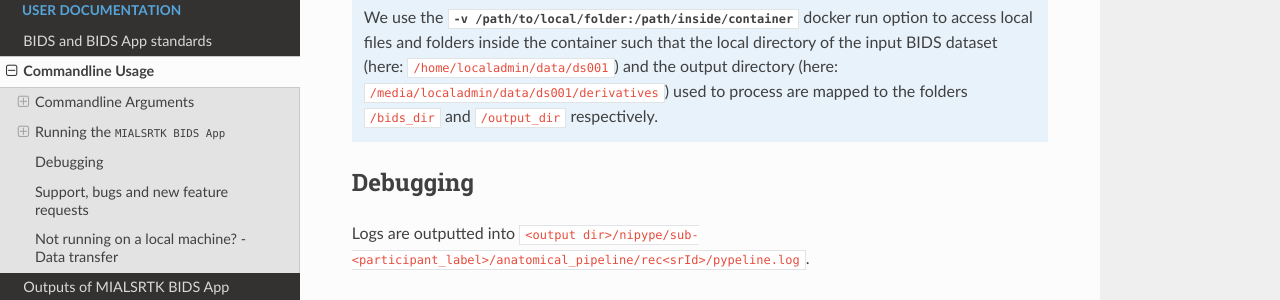
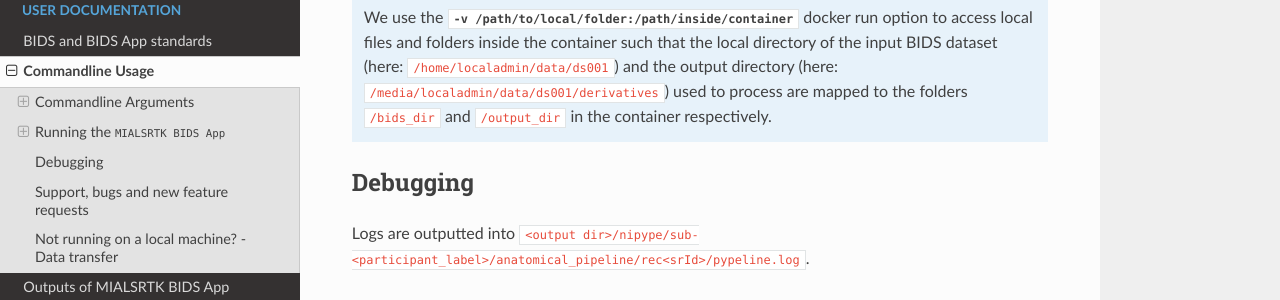
Before and after one commit to Medical-Image-Analysis-Laboratory/mialsuperresolutiontoolkit, a Sphinx documentation site: the page built from documentation/usage.rst, in a window 1280 px wide and 900 px high, scrolled down 2179 px. Shown: the part 151-451 px from the top of the window. Built offline with Sphinx 7.4.7 and the Read the Docs theme 2.0.0, drawn with Linux system fonts in a browser that asks for light colours; the version number could not be read and is left out.

Commit message:
DOC: update note for -v in usage.rst [skip ci]

```diff
--- a/documentation/usage.rst
+++ b/documentation/usage.rst
@@ -105,7 +105,7 @@ If you need a finer control over the container execution, or you feel comfortabl
             (--openmp_nb_of_cores 4) \\
             (--nipype_nb_of_cores 4)
 
-.. note:: We use the `-v /path/to/local/folder:/path/inside/container` docker run option to access local files and folders inside the container such that the local directory of the input BIDS dataset (here: ``/home/localadmin/data/ds001``) and the output directory (here: ``/media/localadmin/data/ds001/derivatives``) used to process are mapped to the folders ``/bids_dir`` and ``/output_dir`` respectively.
+.. note:: We use the `-v /path/to/local/folder:/path/inside/container` docker run option to access local files and folders inside the container such that the local directory of the input BIDS dataset (here: ``/home/localadmin/data/ds001``) and the output directory (here: ``/media/localadmin/data/ds001/derivatives``) used to process are mapped to the folders ``/bids_dir`` and ``/output_dir`` in the container respectively.
 
 
 Debugging
```
